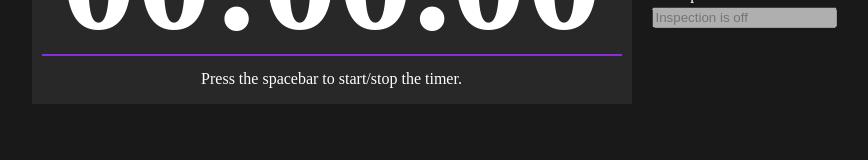
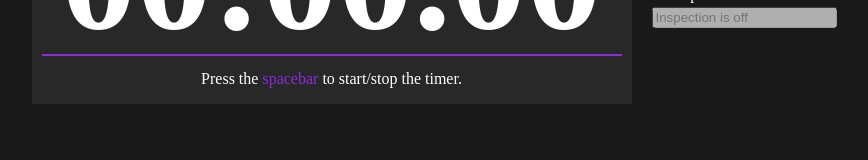
Before and after one commit to DerekPixel/rubiks-cube-timer, a React (Create React App) app: page / in a window 1280 px wide. Shown: the part 297-457 px from the top of the page, without its empty margins (206-1074 px from the left). Built offline with nearby package versions, Linux system fonts and the light colour scheme.

Commit message:
minor update for styling

```diff
--- a/src/components/Timer.jsx
+++ b/src/components/Timer.jsx
@@ -98,7 +98,7 @@ const Timer = ({updateTimesArray, inspection = Boolean, inspectionDuration}) =>
       <div className='timer' >
         {display}
       </div>
-      <p>Press the spacebar to start/stop the timer.</p>
+      <p>Press the <em>spacebar</em> to start/stop the timer.</p>
     </div>
   )
 }
```
